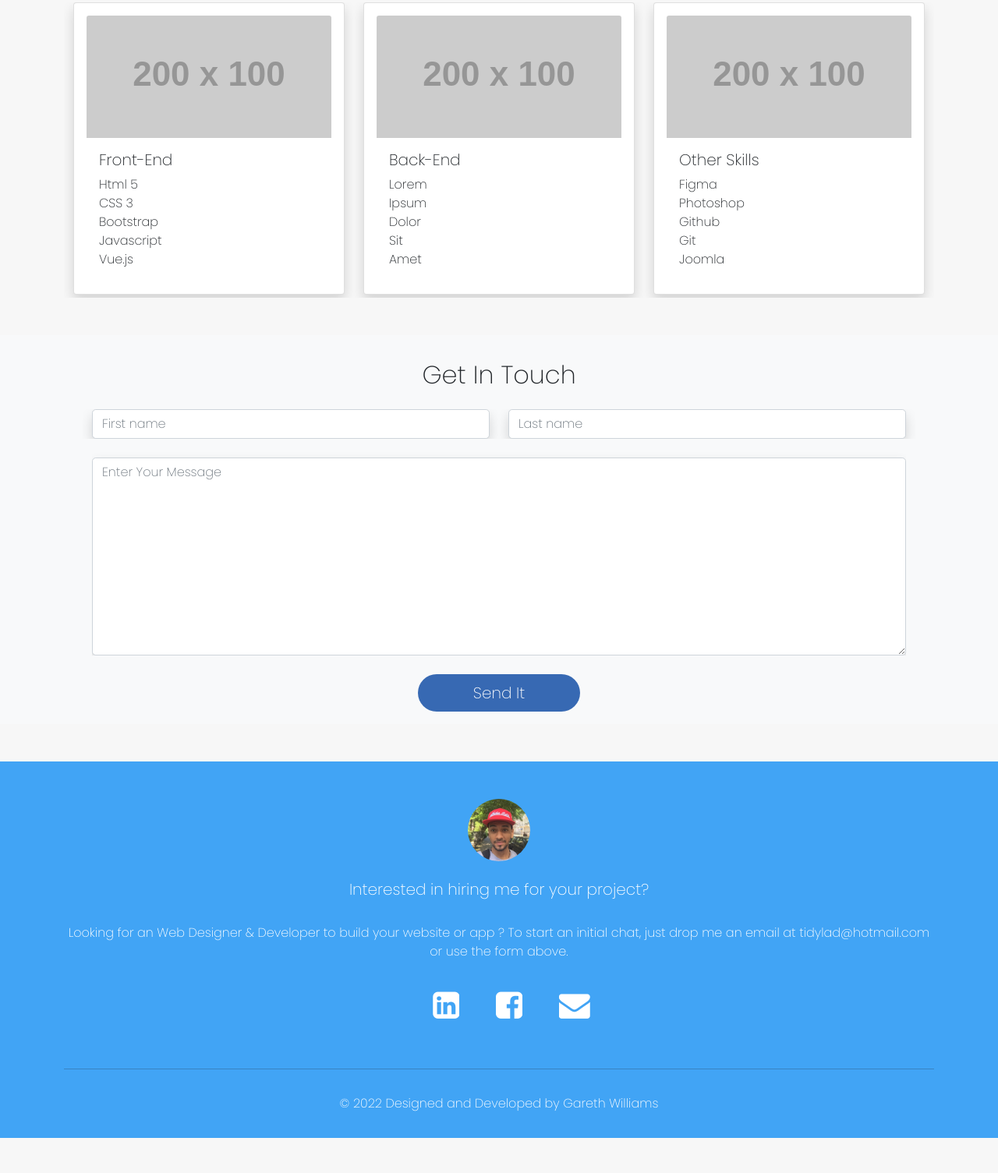
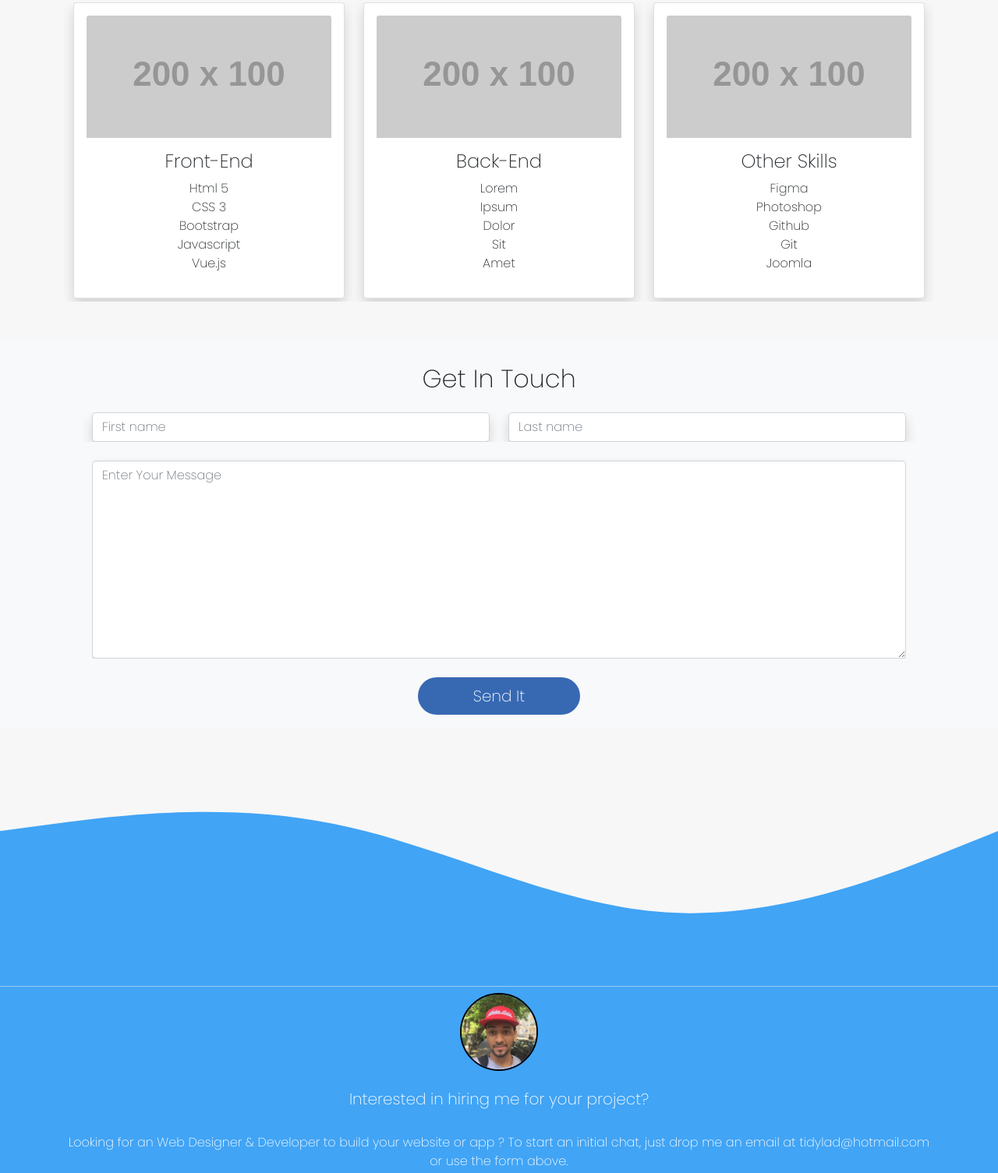
Before and after one commit to GarethW85/Resume-10, a plain HTML site: page myDigitalResumé/index.html in a window 1280 px wide. Shown: the part 2658-4163 px from the top of the page at 78% size. Before the commit the page ends 4118 px from the top, so only its background shows below. Drawn offline with nearby package versions, Linux system fonts and the light colour scheme; placeholder pictures from the web are drawn by us.

Commit message:
footer styling
made changes to the footer by adding shapes

```diff
--- a/myDigitalResumé/CSS/stylesheet.css
+++ b/myDigitalResumé/CSS/stylesheet.css
@@ -26,9 +26,10 @@ h2 {
 
 #profileImage {
   border-radius: 50%;
-  height: 80px;
-  width: 80px;
+  height: 100px;
+  width: 100px;
   object-fit: cover;
+  border:2px solid black;
 }
 
 /* animation changes */
--- a/myDigitalResumé/index.html
+++ b/myDigitalResumé/index.html
@@ -199,8 +199,8 @@
       <div class="col">
         <div class="card h-95 shadow p-3 mb-1 bg-body rounded">
           <img src="https://via.placeholder.com/200x100" class="card-img-top" alt="frontendLogo">
-          <div class="card-body">
-            <h5 class="card-title">Front-End</h5>
+          <div class="card-body text-center">
+            <h4 class="card-title">Front-End</h4>
             <p class="card-text">Html 5<br> CSS 3 <br> Bootstrap <br> Javascript <br> Vue.js <br></p>
           </div>
 
@@ -209,8 +209,8 @@
       <div class="col">
         <div class="card h-95 shadow p-3 mb-1 bg-body rounded">
           <img src="https://via.placeholder.com/200x100" class="card-img-top" alt="backendLogo">
-          <div class="card-body">
-            <h5 class="card-title">Back-End</h5>
+          <div class="card-body text-center">
+            <h4 class="card-title">Back-End</h4>
             <p class="card-text">Lorem <br> Ipsum <br> Dolor <br> Sit <br> Amet </p>
           </div>
 
@@ -219,8 +219,8 @@
       <div class="col">
         <div class="card h-95 shadow p-3 mb-1 bg-body rounded">
           <img src="https://via.placeholder.com/200x100" class="card-img-top" alt="otherSkillsLogo">
-          <div class="card-body">
-            <h5 class="card-title">Other Skills</h5>
+          <div class="card-body text-center">
+            <h4 class="card-title">Other Skills</h4>
             <p class="card-text">Figma <br> Photoshop <br> Github <br> Git <br> Joomla </p>
           </div>
         </div>
@@ -261,15 +261,15 @@
 
 
   <!-- Footer Section    -->
-
-  <footer class="text-center text-lg-start pt-5 py-3 main-color">
+  <!-- added waves shapes to border of the footer -->
+  <svg xmlns="http://www.w3.org/2000/svg" viewBox="0 0 1440 320"><path fill="#41a4f5" fill-opacity="1" d="M0,96L80,85.3C160,75,320,53,480,85.3C640,117,800,203,960,213.3C1120,224,1280,160,1360,128L1440,96L1440,320L1360,320C1280,320,1120,320,960,320C800,320,640,320,480,320C320,320,160,320,80,320L0,320Z"></path></svg>
+  <footer class="text-center text-lg-start pt-2 py-3 main-color">
     <img class="container d-flex justify-content-center p-0" id="profileImage" src="./Images/smallProfile.jpg"
-      alt="profileImage" width="150" height="150">
+      alt="profileImage" width="200" height="200">
     <h5 class="container text-center py-4  text-white">Interested in hiring me for your project?</h5>
     <p class="container text-center text-white">
       Looking for an Web Designer & Developer to build your website or app ? To start an initial chat, just drop me an
       email at tidylad@hotmail.com or use the form above.</p>
-
     <div class="container d-flex justify-content-center py-2">
       <ul class="icons">
         <a class="btn btn-link btn-floating btn-lg text-dark m-1" href="http://linkedin.com" target="_blank">
@@ -292,6 +292,7 @@
 
   </footer>
 
+
   <!-- Javascript links -->
   <script src="https://cdn.jsdelivr.net/npm/bootstrap@5.1.3/dist/js/bootstrap.bundle.min.js"
     integrity="sha384-ka7Sk0Gln4gmtz2MlQnikT1wXgYsOg+OMhuP+IlRH9sENBO0LRn5q+8nbTov4+1p"
```
